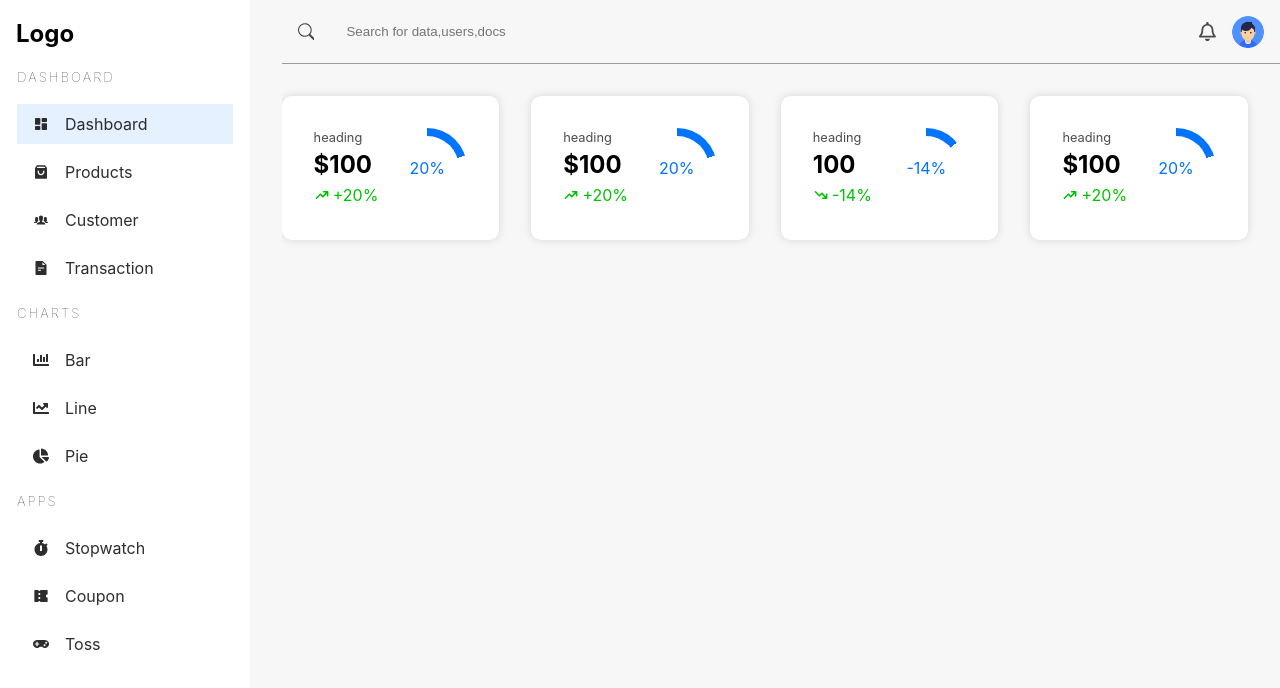
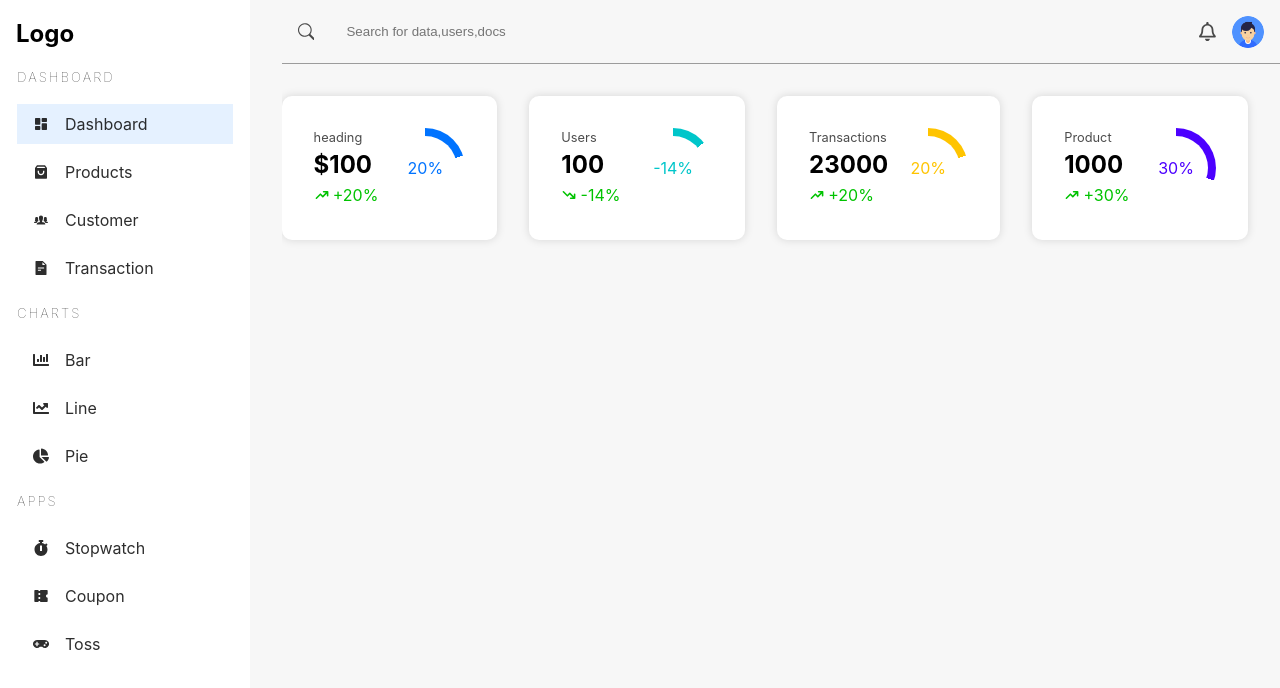
Before and after one commit to Jyotiraditya24/Dashboard, a React (Vite) app: page /admin/dashboard in a window 1280 px wide. Shown: the top 688 px of the page. Built offline with nearby package versions, Linux system fonts and the light colour scheme.

Commit message:
Widgets section done

```diff
--- a/src/pages/Dashboard.tsx
+++ b/src/pages/Dashboard.tsx
@@ -27,26 +27,24 @@ const Dashboard = () => {
             color="rgb(0,115,255)"
             amount={true}
           />
+
           <WidgetItem
-            heading="heading"
+            heading="Users"
             value={100}
-            percent={20}
-            color="rgb(0,115,255)"
-            amount={true}
+            percent={-14}
+            color="rgb(0,198,202)"
           />
           <WidgetItem
-            heading="heading"
-            value={100}
-            percent={-14}
-            color="rgb(0,115,255)"
-            amount={false}
+            heading="Transactions"
+            value={23000}
+            percent={20}
+            color="rgb(255 196 0)"
           />
           <WidgetItem
-            heading="heading"
-            value={100}
-            percent={20}
-            color="rgb(0,115,255)"
-            amount={true}
+            heading="Product"
+            value={1000}
+            percent={30}
+            color="rgb(76 0 255)"
           />
         </section>
       </main>
@@ -67,7 +65,7 @@ const WidgetItem = ({
   value,
   percent,
   color,
-  amount,
+  amount=false,
 }: WidgetItemProps) => (
   <article className="widget">
     {/* WIDGEINFO LEFT SIDE */}
```
